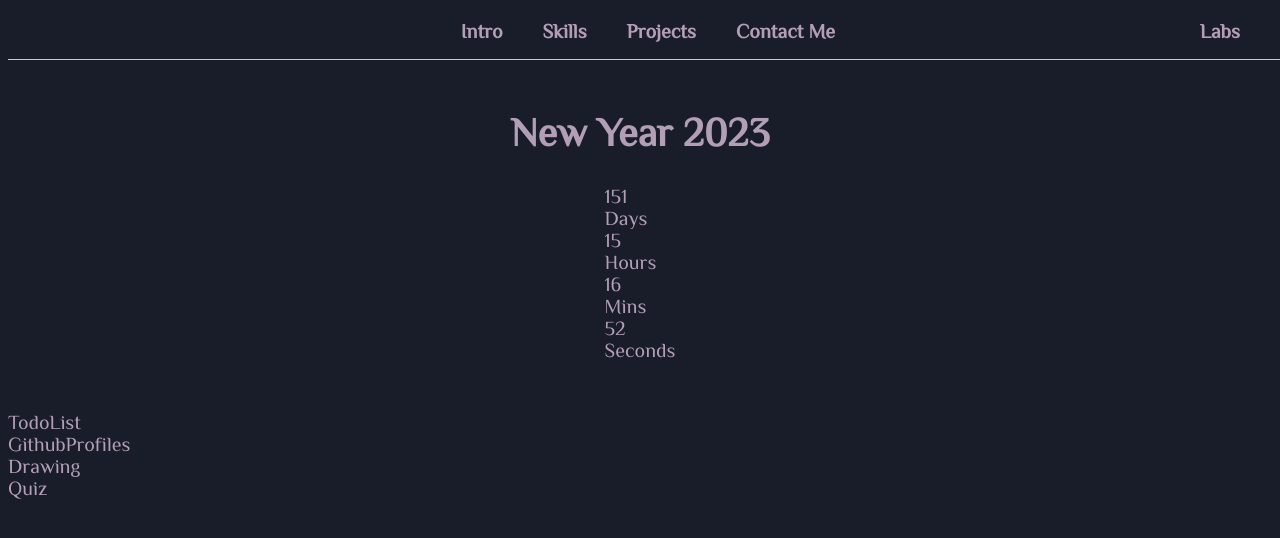
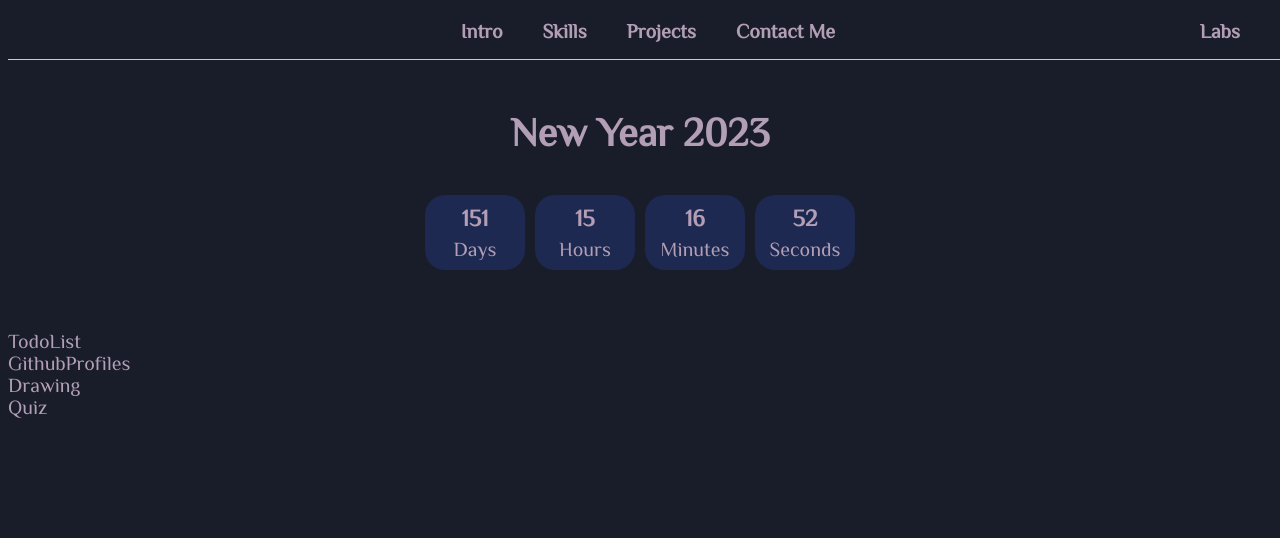
Before and after one commit to Zakiah07/my-react-portfolio, a React (Create React App) app: page /labs in a window 1280 px wide. Shown: the top 538 px of the page. Built offline with nearby package versions, Linux system fonts and the light colour scheme.

Commit message:
my husb is annoying

```diff
--- /dev/null
+++ b/src/components/CounterBox.js
@@ -0,0 +1,23 @@
+import React from "react";
+import styled from "styled-components";
+
+const CounterBox = ({ number, label }) => {
+  return (
+    <ContainerBox>
+      <h3>{number}</h3>
+      <span>{label}</span>
+    </ContainerBox>
+  );
+};
+
+const ContainerBox = styled.div`
+  display: flex;
+  flex-direction: column;
+  gap: 7px;
+  background-color: #1d2951;
+  padding: 10px;
+  border-radius: 20px;
+  width: 100px;
+`;
+
+export default CounterBox;
--- a/src/page/Home/components/Projects/Projects.js
+++ b/src/page/Home/components/Projects/Projects.js
@@ -4,9 +4,11 @@ import { projectsData } from "./projects.data";
 import { StyledAnchor } from "../../../../components/Anchor";
 
 const Container = styled.div`
-  padding: 40px 40px;
+  padding: 50px 30px 120px 30px;
   align-items: center;
-  height: 700px;
+  justify-content: center;
+  flex-direction: column;
+  display: flex;
 `;
 
 const ListContainer = styled.div`
--- a/src/page/Labs/components/Countdown/Countdown.js
+++ b/src/page/Labs/components/Countdown/Countdown.js
@@ -1,5 +1,6 @@
 import React, { useEffect, useState } from "react";
 import styled from "styled-components";
+import CounterBox from "../../../../components/CounterBox";
 
 const Container = styled.div`
   display: flex;
@@ -8,6 +9,20 @@ const Container = styled.div`
   flex-direction: column;
   padding: 50px 80px;
   gap: 30px;
+`;
+
+const Heading = styled.div`
+  justify-content: center;
+  display: flex;
+`;
+
+const CounterBoxContainer = styled.div`
+  display: flex;
+  flex-wrap: wrap;
+  gap: 10px;
+  justify-content: center;
+  text-align: center;
+  padding: 10px 10px;
 `;
 
 const newYears = "1 Jan 2023";
@@ -40,25 +55,15 @@ const Countdown = () => {
 
   return (
     <Container>
-      <h1>New Year 2023</h1>
-      <div id="countdown-container">
-        <div id="countdown-el days-c">
-          <p id="days">{countdown.days}</p>
-          <span>Days</span>
-        </div>
-        <div id="countdown-el hours-c">
-          <p id="hours">{countdown.hours}</p>
-          <span>Hours</span>
-        </div>
-        <div id="countdown-el mins-c">
-          <p id="mins">{countdown.mins}</p>
-          <span>Mins</span>
-        </div>
-        <div id="countdown-el seconds-c">
-          <p id="seconds">{countdown.seconds}</p>
-          <span>Seconds</span>
-        </div>
-      </div>
+      <Heading>
+        <h1>New Year 2023</h1>
+      </Heading>
+      <CounterBoxContainer>
+        <CounterBox number={countdown.days} label="Days" />
+        <CounterBox number={countdown.hours} label="Hours" />
+        <CounterBox number={countdown.mins} label="Minutes" />
+        <CounterBox number={countdown.seconds} label="Seconds" />
+      </CounterBoxContainer>
     </Container>
   );
 };
```
